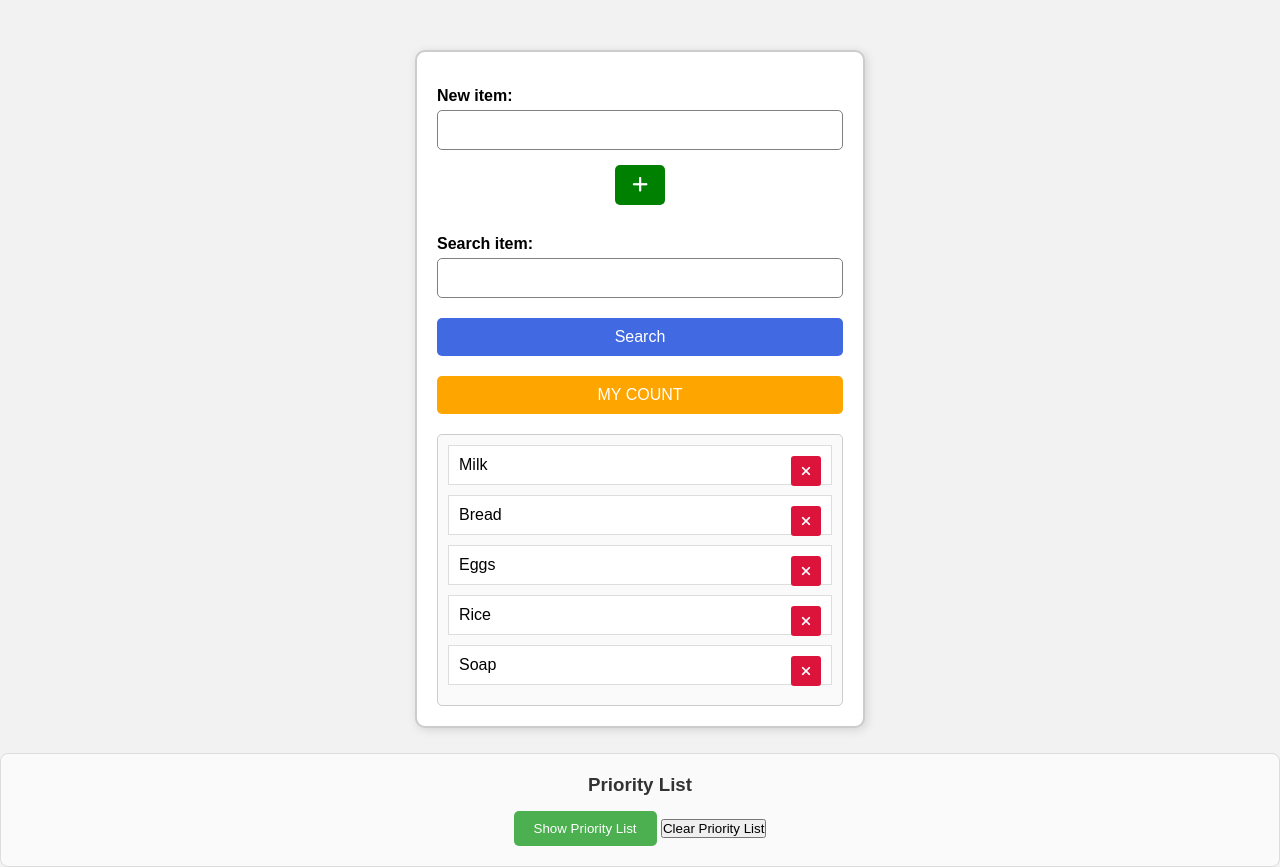
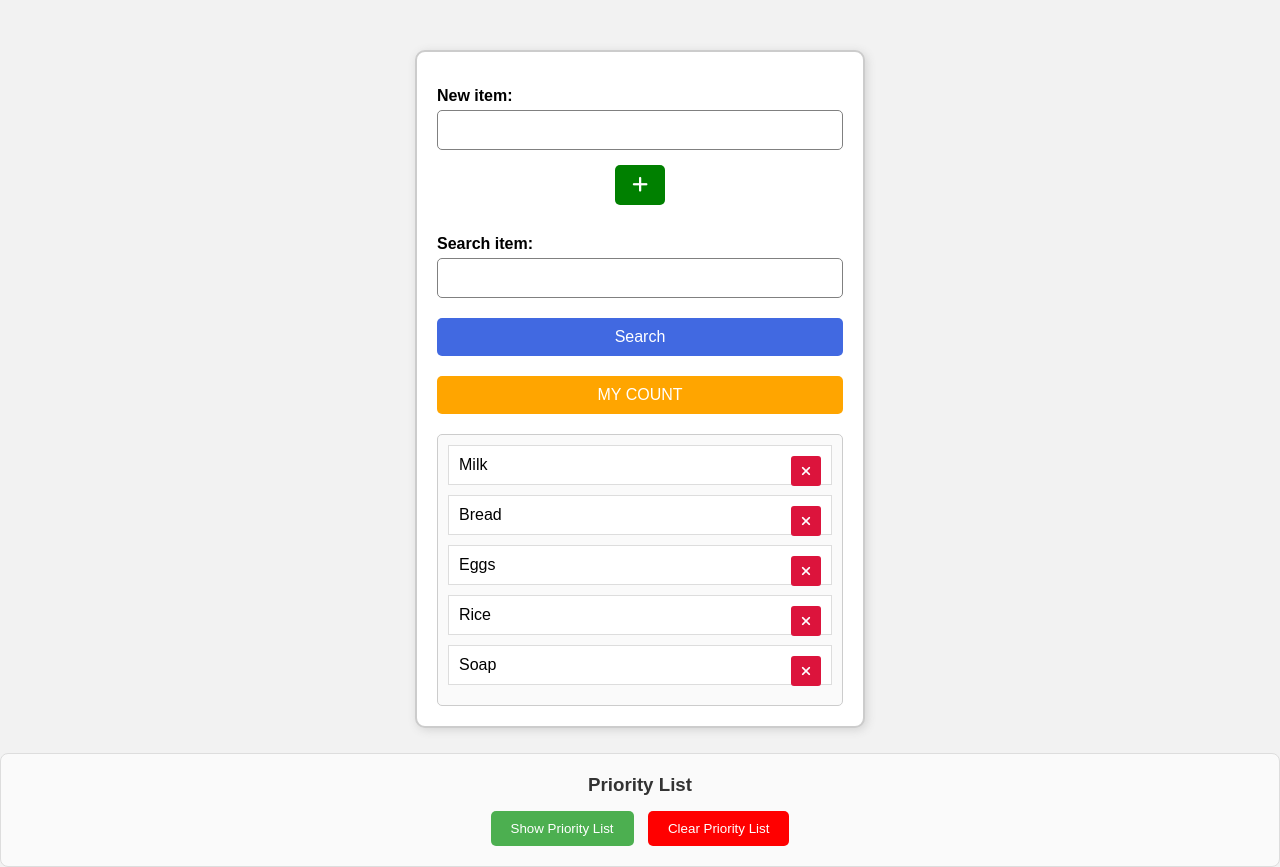
Before and after one commit to kirima-julius/shopping-list, a plain HTML site: page index.html in a window 1280 px wide. Drawn offline with Linux system fonts and the light colour scheme.

Commit message:
Update styles.css

```diff
--- a/styles.css
+++ b/styles.css
@@ -200,3 +200,14 @@ input[type="text"]{
 #priorityBtn:hover{
     background: #388E3C;
 }
+
+#clearPriorityBtn {
+    margin-left:10px;
+    padding: 10px 20px;
+    border: none;
+    background: red;
+    color: white;
+    border-radius: 5px;
+    cursor: pointer;
+    transition: .3s;
+}
```
